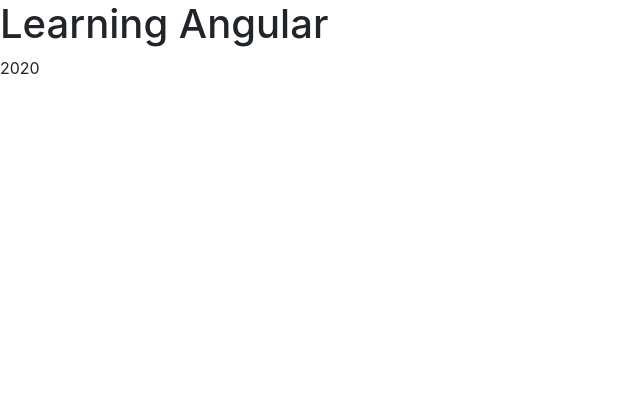
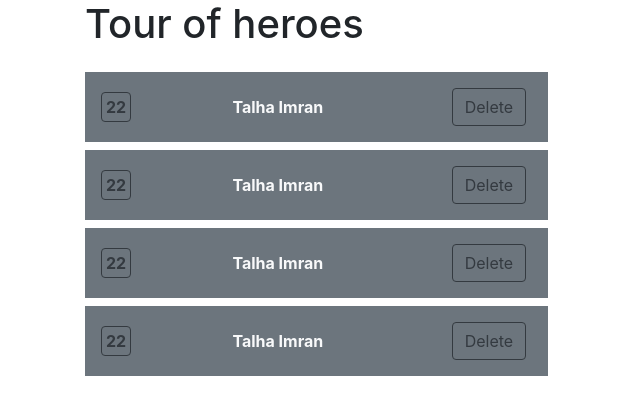
Before and after one commit to talhaimran777/LearningAngular, an Angular app: page / in a window 1280 px wide. Shown: the top 414 px of the page, without its empty margins (0-640 px from the left). Built offline with nearby package versions, Linux system fonts and the light colour scheme.

Commit message:
List the heros to the screen in heroes component

```diff
--- a/src/app/app.component.html
+++ b/src/app/app.component.html
@@ -1,2 +1,4 @@
-<h1>Learning Angular</h1>
-<p>2020</p>
+<div class="container">
+  <h1 class="mb-4">Tour of heroes</h1>
+  <app-heroes></app-heroes>
+</div>
--- a/src/app/app.module.ts
+++ b/src/app/app.module.ts
@@ -4,10 +4,12 @@
 import { AppRoutingModule } from './app-routing.module';
 import { AppComponent } from './app.component';
 import { NgbModule } from '@ng-bootstrap/ng-bootstrap';
+import { HeroesComponent } from './components/heroes/heroes.component';
 
 @NgModule({
   declarations: [
-    AppComponent
+    AppComponent,
+    HeroesComponent
   ],
   imports: [
     BrowserModule,
--- /dev/null
+++ b/src/app/components/heroes/heroes.component.html
@@ -0,0 +1,20 @@
+<ul class="list-unstyled">
+  <li *ngFor="let hero of heroes">
+    <div class="col-sm-9 col-md-6 col-lg-5 mb-2 bg-secondary text-light p-3">
+      <div class="row text-center">
+        <div class="col-1 align-self-center">
+          <span
+            class="text-dark font-weight-bolder border border-dark rounded p-1"
+            >{{hero.id}}</span
+          >
+        </div>
+        <div class="col-8 align-self-center">
+          <strong>{{hero.name}}</strong>
+        </div>
+        <div class="col-3 align-self-center">
+          <button class="btn btn-outline-dark" type="reset">Delete</button>
+        </div>
+      </div>
+    </div>
+  </li>
+</ul>
--- /dev/null
+++ b/src/app/components/heroes/heroes.component.ts
@@ -0,0 +1,27 @@
+import { Component, OnInit } from '@angular/core';
+import Hero from '../../interfaces/Hero';
+@Component({
+  selector: 'app-heroes',
+  templateUrl: './heroes.component.html',
+  styleUrls: ['./heroes.component.css'],
+})
+export class HeroesComponent implements OnInit {
+  heroes: Hero[];
+  constructor() {
+    this.heroes = [];
+  }
+
+  ngOnInit(): void {
+    this.addHero();
+    this.addHero();
+    this.addHero();
+    this.addHero();
+  }
+
+  addHero = () => {
+    this.heroes.push({
+      name: 'Talha Imran',
+      id: 22,
+    });
+  };
+}
--- /dev/null
+++ b/src/app/interfaces/Hero.ts
@@ -0,0 +1,6 @@
+interface User {
+  name: string;
+  id: number;
+}
+
+export default User;
```
Also changed, not shown: src/app/components/heroes/heroes.component.css (added), 1 other file (tests, documents, lock files or other folders).
